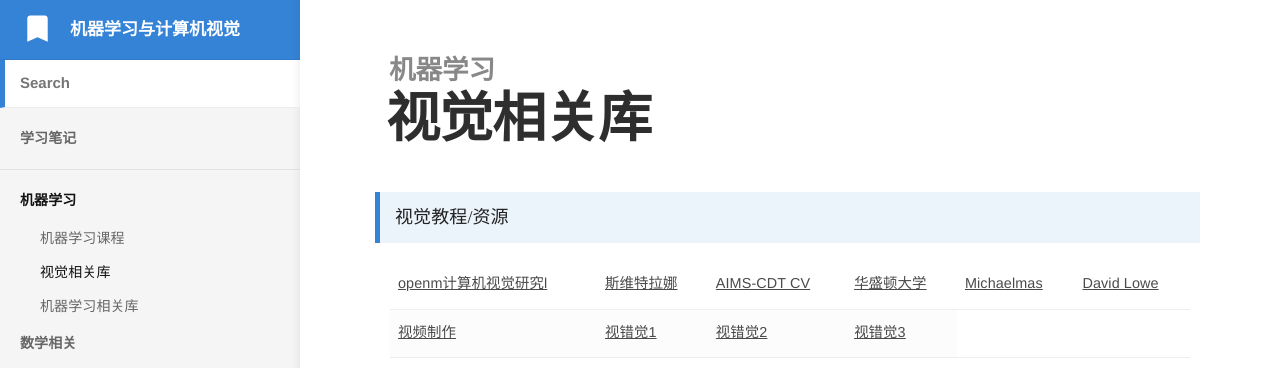
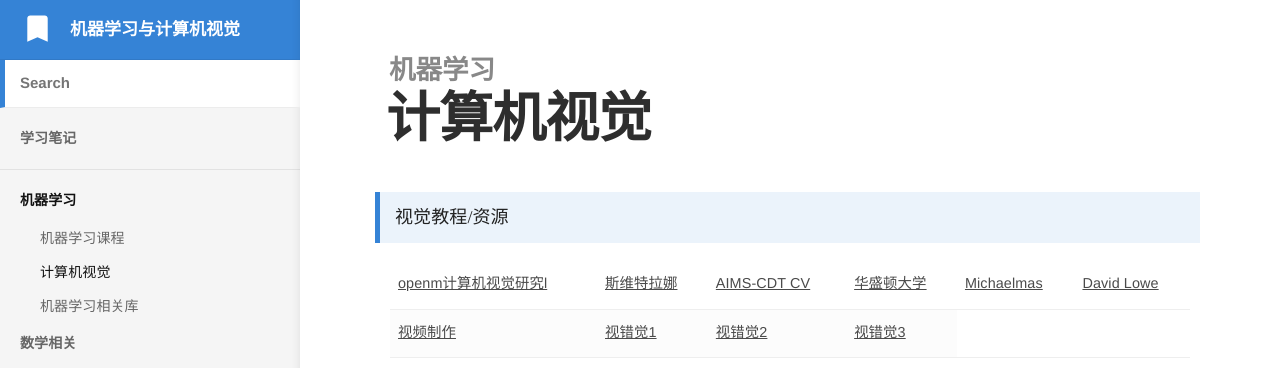
Before and after one commit to bashendixie/Machine_Learning_Notes, a Jekyll site: the page built from _docs/1、机器学习/计算机视觉.md, in a window 1280 px wide. Shown: the top 368 px of the page. Built offline with Jekyll 4.4.1, drawn with Linux system fonts in a browser that asks for light colours; some web fonts are replaced.

Commit message:
no message

```diff
--- a/_docs/1、机器学习/计算机视觉.md
+++ b/_docs/1、机器学习/计算机视觉.md
@@ -1,5 +1,5 @@
 ---
-title: 视觉相关库
+title: 计算机视觉
 category: 机器学习
 order: 1
 ---
```
